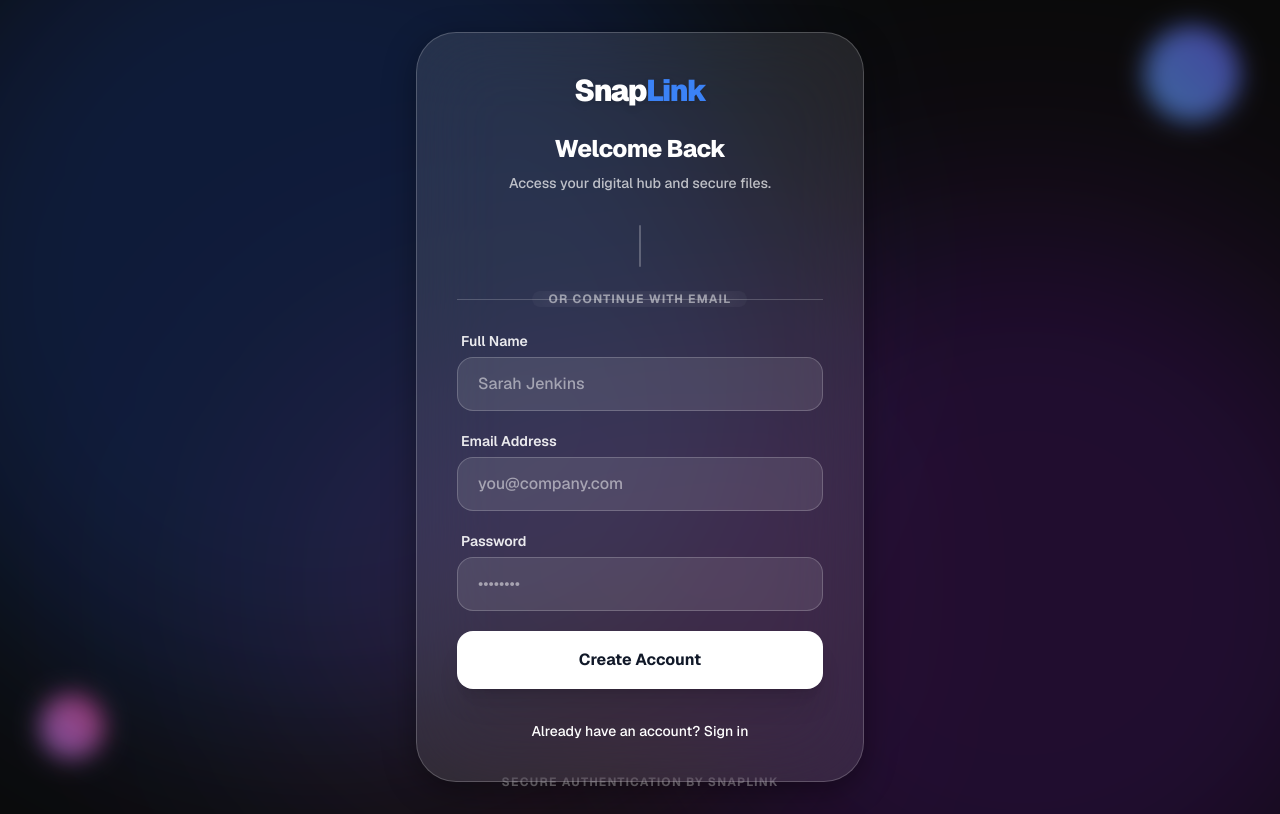
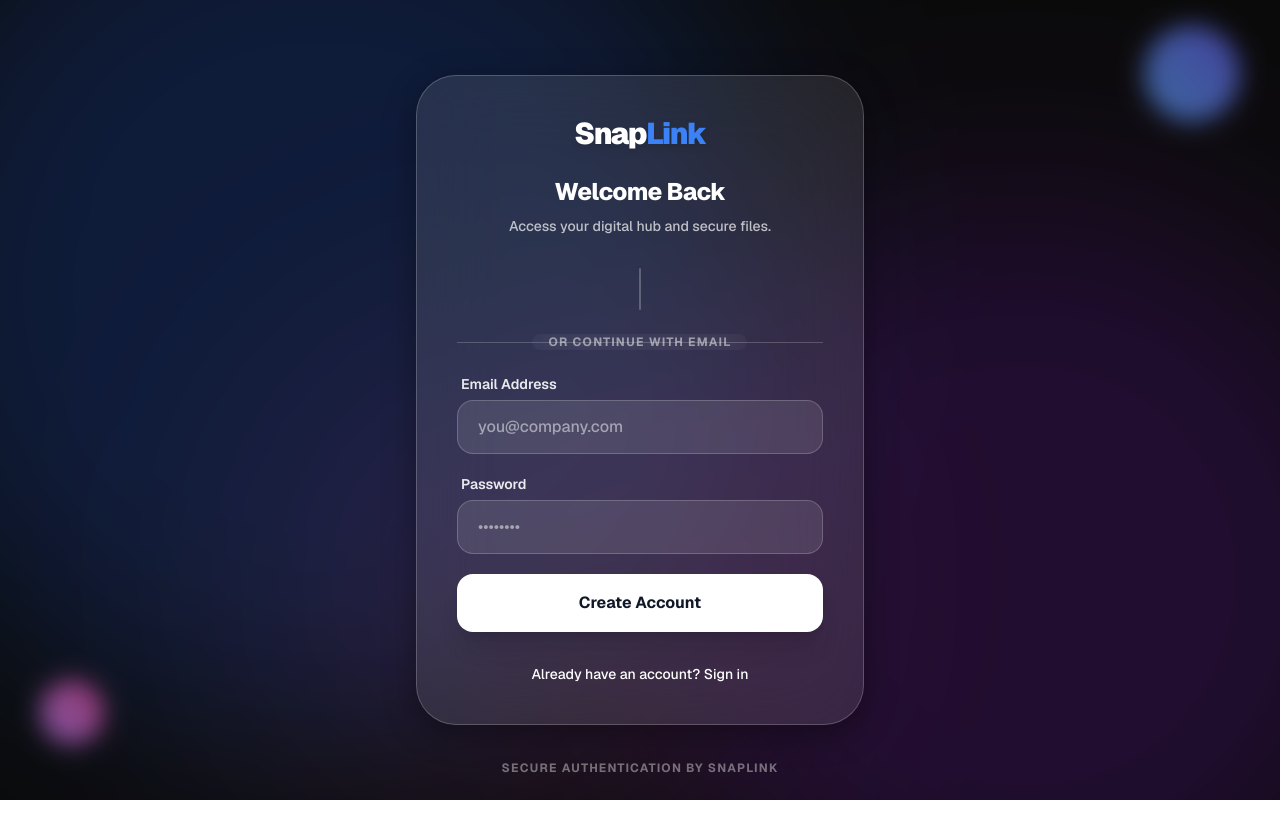
Before and after one commit to dhyey0904/snaplink, a Next.js app in the folder frontend/: page /login in a window 1280 px wide. Built offline with nearby package versions, Linux system fonts and the light colour scheme.

Commit message:
Fix TypeScript errors: formData.name does not exist

```diff
--- a/frontend/src/app/login/page.tsx
+++ b/frontend/src/app/login/page.tsx
@@ -130,17 +130,7 @@ export default function Login() {
 
           <form onSubmit={handleSubmit} className="space-y-5">
 
-                  <div>
-                    <label className="block text-sm font-semibold text-white/90 mb-1.5 ml-1">Full Name</label>
-                    <input
-                      type="text"
-                      required
-                      className="w-full px-5 py-3.5 bg-white/10 border border-white/20 rounded-2xl text-white placeholder-white/50 focus:outline-none focus:ring-2 focus:ring-white/50 transition-all font-medium"
-                      placeholder="Sarah Jenkins"
-                      value={formData.name}
-                      onChange={(e) => setFormData({ ...formData, name: e.target.value })}
-                    />
-                  </div>
+
             <div>
               <label className="block text-sm font-semibold text-white/90 mb-1.5 ml-1">Email Address</label>
               <input
```
